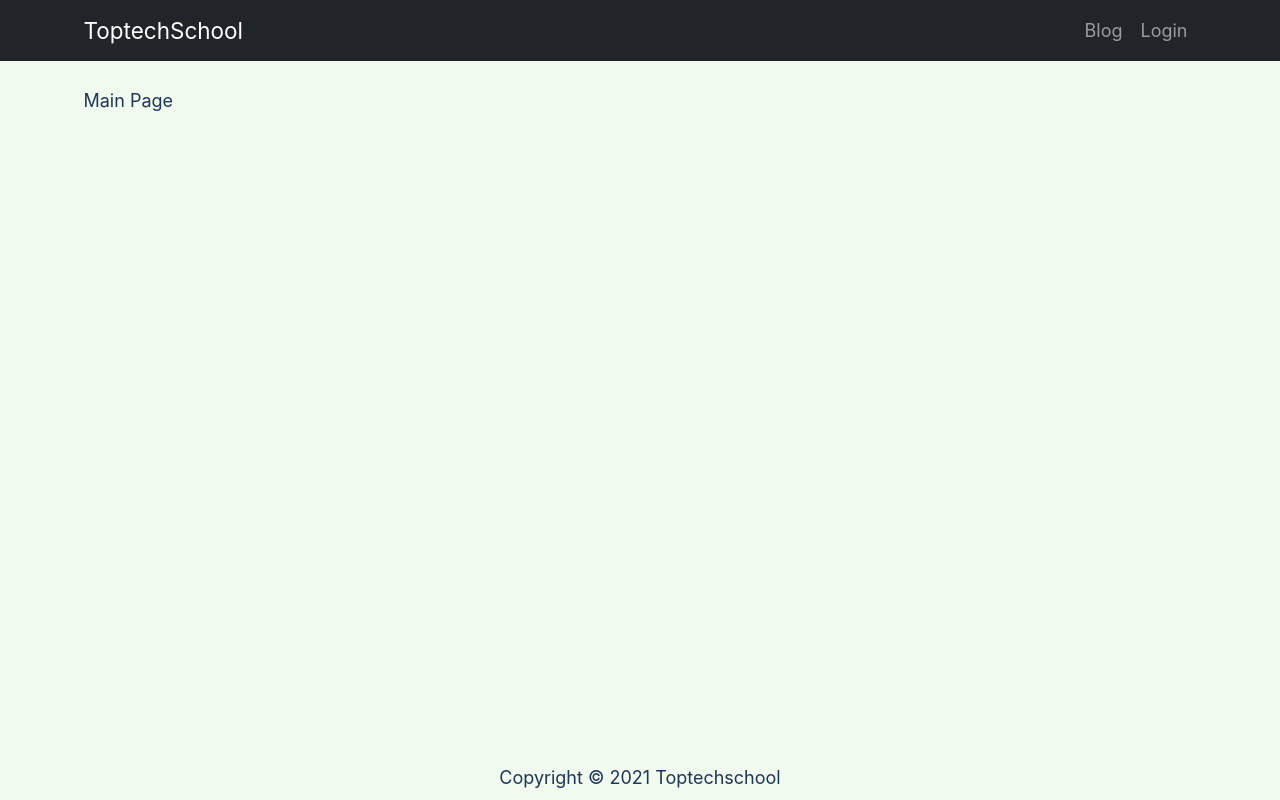
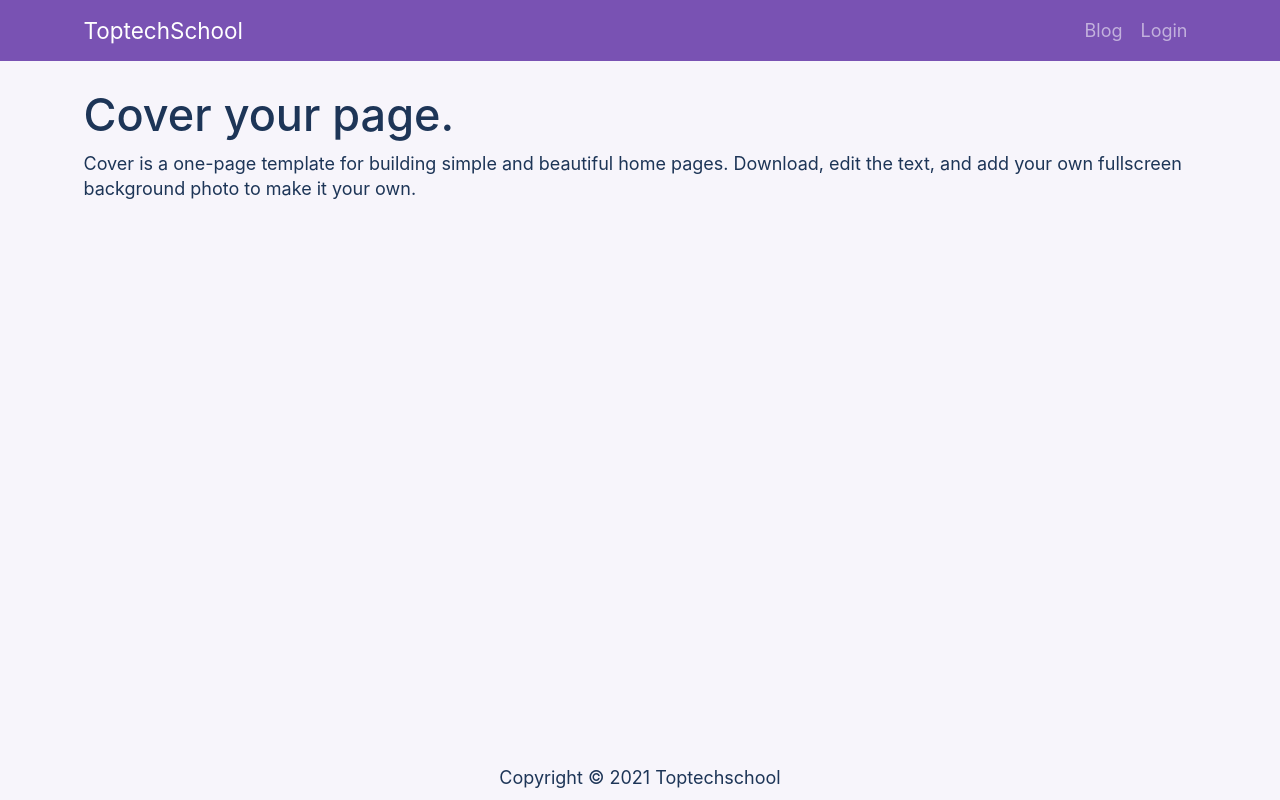
Before and after one commit to toptechschool/next_frontend, a Next.js app: page / in a window 1280 px wide. Built offline with nearby package versions, Linux system fonts and the light colour scheme.

Commit message:
Updated icons

```diff
--- a/package.json
+++ b/package.json
@@ -16,6 +16,7 @@
     "react": "17.0.2",
     "react-bootstrap": "^2.0.2",
     "react-dom": "17.0.2",
+    "react-icons": "^4.3.1",
     "react-markdown": "^7.1.0",
     "react-markdown-editor-lite": "^1.3.1",
     "react-redux": "^7.2.6",
--- a/src/components/Blog/Posts.module.css
+++ b/src/components/Blog/Posts.module.css
@@ -9,7 +9,7 @@
 
 .title {
   font-size: 1em;
-  color: #000;
+  /* color: #000; */
   text-decoration: none;
   text-transform: capitalize;
 }
--- a/src/components/Navbar/Navbar.js
+++ b/src/components/Navbar/Navbar.js
@@ -15,7 +15,13 @@ function index({ isAuthenticated, name, logout, children }) {
     : "**";
   return (
     <div className={styles.navbarContainer}>
-      <Navbar collapseOnSelect expand="lg" bg="dark" variant="dark">
+      <Navbar
+        collapseOnSelect
+        expand="lg"
+        // bg="dark"
+        variant="dark"
+        style={{ background: "#7952B3" }}
+      >
         <Container>
           <Link href="/" passHref>
             <Navbar.Brand>ToptechSchool</Navbar.Brand>
--- a/src/pages/blog/create.js
+++ b/src/pages/blog/create.js
@@ -1,10 +1,12 @@
 import React, { useState } from "react";
 import MarkdownIt from "markdown-it";
-import MdEditor from "react-markdown-editor-lite";
+import MdEditor, { Plugins } from "react-markdown-editor-lite";
 import { Row, Col, Form, Button } from "react-bootstrap";
 import "react-markdown-editor-lite/lib/index.css";
 import withNavbarContainer from "../../components/Navbar";
 import { useCreatePost } from "../../store/hooks/useCreatePost";
+
+MdEditor.use(Plugins.TabInsert, { tabMapValue: 4 });
 
 function create() {
   const mdParser = new MarkdownIt();
--- a/src/pages/index.js
+++ b/src/pages/index.js
@@ -3,9 +3,14 @@ import withNavbarContainer from "../components/Navbar";
 
 function Home() {
   return (
-    <div>
-      <main>Main Page</main>
-    </div>
+    <main>
+      <h1>Cover your page.</h1>
+      <p>
+        Cover is a one-page template for building simple and beautiful home
+        pages. Download, edit the text, and add your own fullscreen background
+        photo to make it your own.
+      </p>
+    </main>
   );
 }
 export default withNavbarContainer(Home);
--- a/src/styles/globals.css
+++ b/src/styles/globals.css
@@ -2,7 +2,8 @@
   --black: #333;
   --gray: #555;
   --white: #fff;
-  --honeydew: #f1faee;
+  --honeydew: #F7F5FB;
+  /* --honeydew: #f1faee; */
   --red: #e63946;
   --blue: #1d3557;
   --celadon-blue: #457b9d;
```
Also changed, not shown: src/components/Blog/Posts.js (+10 -10 lines), 1 other file (tests, documents, lock files or other folders).
